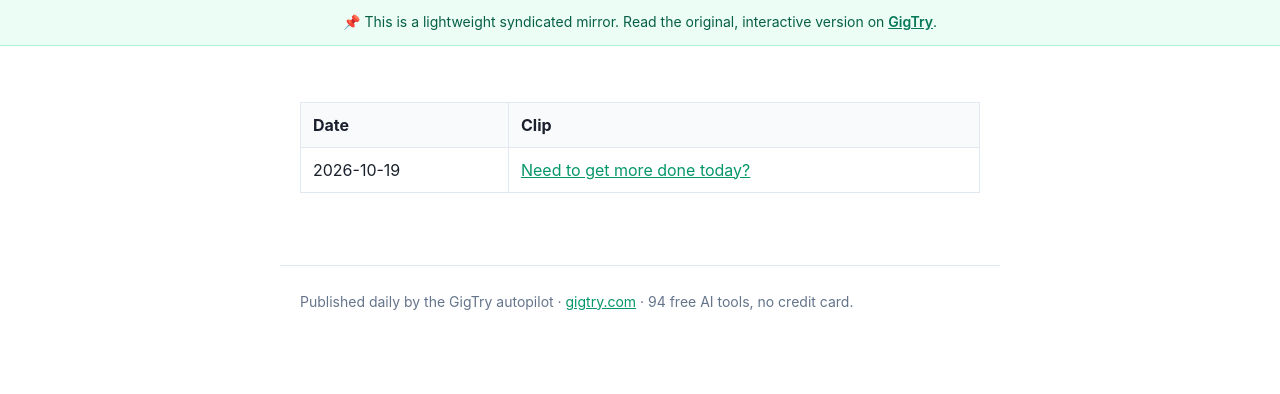
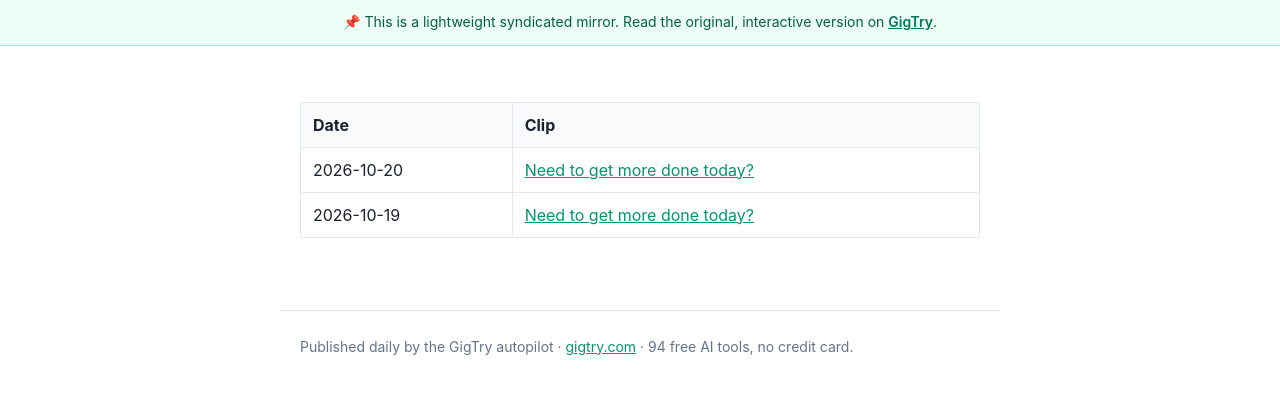
Before and after one commit to gigtryinfo-dev/gigtry-public, a Jekyll site: the page built from posts/clips/index.md, in a window 1280 px wide. Shown: the top 394 px of the page. Built offline with Jekyll 4.4.1, drawn with Linux system fonts in a browser that asks for light colours.

Commit message:
clips index: 2026-10-20

```diff
--- a/posts/clips/index.md
+++ b/posts/clips/index.md
@@ -7,4 +7,5 @@ mirror: gigtry-public
 
 | Date | Clip |
 |------|------|
+| 2026-10-20 | [Need to get more done today?](https://gigtryinfo-dev.github.io/gigtry-public/posts/clips/2026-10-20-clip-1.html) |
 | 2026-10-19 | [Need to get more done today?](https://gigtryinfo-dev.github.io/gigtry-public/posts/clips/2026-10-19-clip-1.html) |
```
